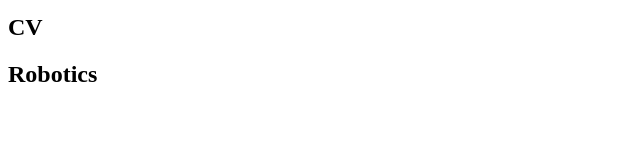
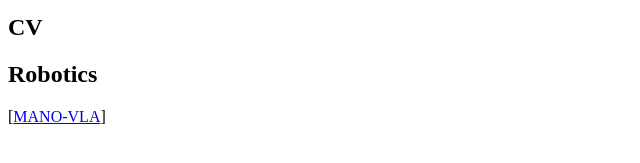
Before and after one commit to kikato2022/kikato2022.github.io, a Jekyll site: the page built from _pages/includes/pub.md, in a window 1280 px wide. Shown: the part 646-809 px from the top of the page, without its empty margins (0-640 px from the left). Built offline with Jekyll 4.4.1, drawn with Linux system fonts in a browser that asks for light colours; nearby versions of some CDN libraries; our own code applies the rules of GitHub Pages for plain Markdown files.

Commit message:
Link the MANO-VLA project page from the Robotics section

```diff
--- a/_pages/includes/pub.md
+++ b/_pages/includes/pub.md
@@ -13,3 +13,5 @@
 
 
 ## Robotics
+
+[<a href="https://kikato2022.github.io/projects/mano-vla/" target="_blank" rel="noopener">MANO-VLA</a>]
```
